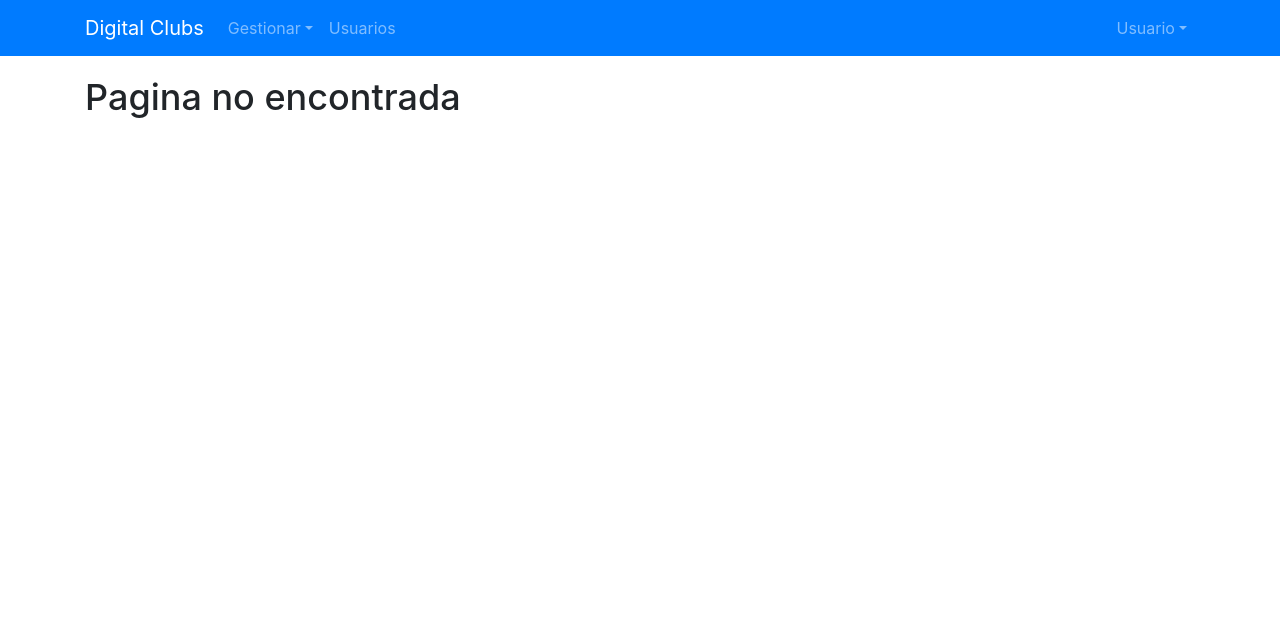
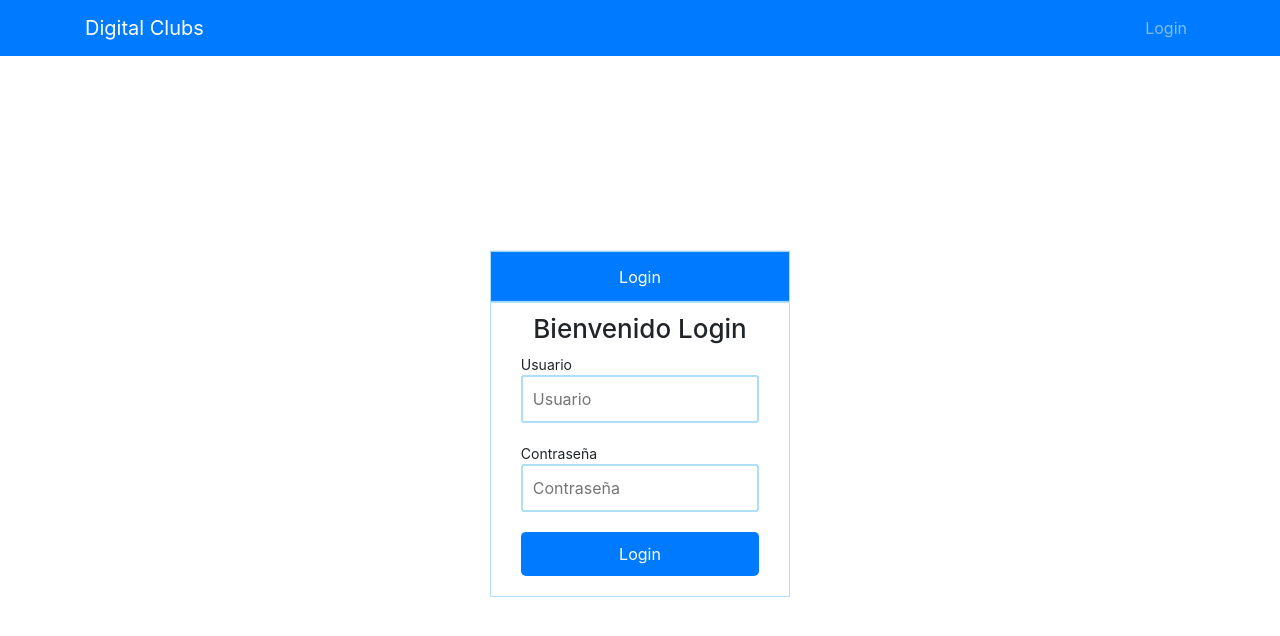
Before and after one commit to mikicastro7/digitalClub_front_gestor, a React (Create React App) app: page /login in a window 1280 px wide. Shown: the top 636 px of the page. Built offline with nearby package versions, Linux system fonts and the light colour scheme; no server answers; the HTML template or start-up script is replaced by a standard one.

Commit message:
Login form i post en login devuelve token

```diff
--- a/src/App.jsx
+++ b/src/App.jsx
@@ -3,7 +3,8 @@ import {
 } from "react-router-dom";
 import React from "react";
 import ContextoNoticiasProvider from "./Contextos/ContextoNoticiasProvider";
-import Navbar from "./Components/UIcomponents/Navbar";
+import NavbarDisplay from "./Components/UIcomponents/NavbarDisplay";
+import Login from "./paginas/Login";
 import MostrarNoticias from "./paginas/Noticias/MostrarNoticias";
 import AddNoticia from "./paginas/Noticias/AddNoticia";
 import EditarNoticia from "./paginas/Noticias/EditarNoticia";
@@ -17,28 +18,11 @@ import ContextoEquiposProvider from "./Contextos/ContextoEquiposProvider";
 const App = () => (
 
   <Router>
-    <Navbar />
+    <NavbarDisplay />
     <div className="container">
-      <ContextoNoticiasProvider>
-        <ContextoEquiposProvider>
       <Switch>
-            <Route path="/noticias" exact>
-              <MostrarNoticias />
-            </Route>
-            <Route path="/noticias/crear-noticia" exact>
-              <AddNoticia />
-            </Route>
-            <Route path="/noticias/editar-noticia/:id" exact>
-              <EditarNoticia />
-            </Route>
-            <Route path="/equipos" exact>
-              <Equipos />
-            </Route>
-            <Route path="/equipos/crear-equipo" exact>
-              <AddEquip />
-            </Route>
-            <Route path="/equipos/editar-equipo/:id" exact>
-              <EditarEquipo />
+        <Route path="/login">
+          <Login />
         </Route>
         <Route path="/home" exact>
           <PaginaPrincipalAuth />
@@ -46,12 +30,40 @@ const App = () => (
         <Route path="/" exact>
           <Redirect to="/home" />
         </Route>
+        <Route path="/noticias" exact>
+          <ContextoNoticiasProvider>
+            <MostrarNoticias />
+          </ContextoNoticiasProvider>
+        </Route>
+        <Route path="/noticias/crear-noticia" exact>
+          <ContextoNoticiasProvider>
+            <AddNoticia />
+          </ContextoNoticiasProvider>
+        </Route>
+        <Route path="/noticias/editar-noticia/:id" exact>
+          <ContextoNoticiasProvider>
+            <EditarNoticia />
+          </ContextoNoticiasProvider>
+        </Route>
+        <Route path="/equipos" exact>
+          <ContextoEquiposProvider>
+            <Equipos />
+          </ContextoEquiposProvider>
+        </Route>
+        <Route path="/equipos/crear-equipo" exact>
+          <ContextoEquiposProvider>
+            <AddEquip />
+          </ContextoEquiposProvider>
+        </Route>
+        <Route path="/equipos/editar-equipo/:id" exact>
+          <ContextoEquiposProvider>
+            <EditarEquipo />
+          </ContextoEquiposProvider>
+        </Route>
         <Route path="*" exact>
           <NotFoundPage />
         </Route>
       </Switch>
-        </ContextoEquiposProvider>
-      </ContextoNoticiasProvider>
     </div>
   </Router>
 );
--- /dev/null
+++ b/src/Components/UIcomponents/NavbarDisplay.jsx
@@ -0,0 +1,9 @@
+import React from "react";
+import NavbarLogin from "./NavbarLogin";
+import Navbar from "./Navbar";
+
+const NavbarDisplay = () => (
+  <NavbarLogin />
+);
+
+export default NavbarDisplay;
--- /dev/null
+++ b/src/Components/UIcomponents/NavbarLogin.jsx
@@ -0,0 +1,19 @@
+import React from "react";
+import { Navbar, Nav, NavDropdown } from "react-bootstrap";
+import { Link } from "react-router-dom";
+
+const NavbarLogin = () => (
+  <Navbar bg="primary" variant="dark" expand="lg">
+    <div className="container">
+      <Navbar.Brand className="nav-first" as={Link} to="/">Digital Clubs</Navbar.Brand>
+      <Navbar.Toggle aria-controls="basic-navbar-nav" />
+      <Navbar.Collapse id="basic-navbar-nav">
+        <Nav className="ml-auto nav-last">
+          <Nav.Link as={Link} to="/login">Login</Nav.Link>
+        </Nav>
+      </Navbar.Collapse>
+    </div>
+  </Navbar>
+);
+
+export default NavbarLogin;
--- a/src/hooks/useFetch.jsx
+++ b/src/hooks/useFetch.jsx
@@ -2,12 +2,15 @@ import { useCallback, useState } from "react";
 
 const useFetch = () => {
   const [datos, setDatos] = useState(null);
-  const pedirDatos = useCallback(url => {
-    fetch(url)
-      .then(resp => resp.json())
-      .then(datosAPI => setDatos(datosAPI));
+  const pedirDatos = useCallback(async (url, opciones = {}) => {
+    const resp = await fetch(url, opciones);
+    const datos = await resp.json();
+    setDatos(datos);
   }, []);
-  return { datos, pedirDatos, setDatos };
+  return {
+    datos,
+    pedirDatos
+  };
 };
 
 export default useFetch;
--- a/src/index.css
+++ b/src/index.css
@@ -330,3 +330,103 @@ section h1 {
     width: 90%
   }
 }
+
+
+.centerForm {
+  position: fixed;
+  left: 50%;
+  top: 53%;
+  -webkit-transform: translate(-50%, -50%);
+  transform: translate(-50%, -50%);
+  width: 300px;
+}
+
+.topBar {
+  background-color: #007bff;
+
+  display: flex;
+  border: 1px solid #aedff6;
+}
+
+.login {
+  text-align: center;
+  color: white;
+  text-decoration: none;
+  padding: 12.5px;
+  margin: 0;
+}
+
+.topBarContainer {
+  width: 100%;
+}
+
+.noUn {
+  text-decoration: none;
+}
+
+.formTitle {
+  text-align: center;
+  margin: 10px;
+  font-size: 26px;
+}
+
+.bodyForm {
+  border: 1px solid #aedff6;
+}
+
+.formLabel {
+  display: block;
+  font-size: 14px;
+  margin-left: 10%;
+  margin-bottom: 0px;
+}
+
+.formInput {
+  margin-left: 10%;
+  width: 80%;
+  border: 2px solid #aedff6;
+  border-radius: 3px;
+  padding: 10px;
+  box-shadow: none;
+}
+
+.formInput:focus {
+  outline: none;
+  border: 2px solid #007bff;
+  box-shadow: none;
+}
+
+.formButton {
+  width: 80%;
+  margin-left: 10%;
+  margin-top: 20px;
+  margin-bottom: 20px;
+  padding: 10px;
+  background-color: #007bff;
+  border: none;
+  border-radius: 5px;
+  color: white;
+  font-size: 16px;
+}
+
+.formButton:focus {
+  outline: none;
+}
+
+.formButton:hover {
+  background-color: #0071eb;
+  cursor: pointer;
+}
+
+@media (max-height: 480px) {
+  .centerForm {
+    position: static;
+    margin: auto;
+    left: auto;
+    top: auto;
+    -webkit-transform: unset;
+    transform: unset;
+    margin-top: 20px;
+    margin-bottom: 20px;
+  }
+}
--- /dev/null
+++ b/src/paginas/Login.jsx
@@ -0,0 +1,79 @@
+/* eslint-disable jsx-a11y/label-has-associated-control */
+import React, { useEffect, useState } from "react";
+import { useHistory } from "react-router";
+import useForm from "../hooks/useForm";
+import useFetch from "../hooks/useFetch";
+
+const Login = () => {
+  const history = useHistory();
+  const [errorLogin, setErrorLogin] = useState(false);
+  const { datos, pedirDatos } = useFetch();
+  const { formDatos, modificarDatos } = useForm({
+    user: "",
+    password: ""
+  });
+  const acceder = e => {
+    e.preventDefault();
+    pedirDatos(`${process.env.REACT_APP_HEROKU_URL}/usuarios/login`, {
+      method: "POST",
+      headers: {
+        "Content-Type": "application/json"
+      },
+      body: JSON.stringify(formDatos)
+    });
+  };
+  useEffect(() => {
+    if (datos) {
+      if (datos.error) {
+        setErrorLogin(true);
+      } else if (datos.token) {
+        console.log(datos.token);
+        console.log(datos);
+        localStorage.setItem("token-acceso-api", datos.token);
+        history.push("/inicio");
+      }
+    }
+  }, [datos, history]);
+
+  return (
+    <section>
+      <div className="centerForm">
+        <div className="topBar">
+          <div className="topBarContainer">
+            <p className="login">Login</p>
+          </div>
+        </div>
+        <div className="bodyForm">
+          <h3 className="formTitle">Bienvenido Login</h3>
+          {errorLogin && <p style={{ textAlign: "center", color: "red" }}>Error de credenciales</p>}
+          <form onSubmit={acceder} autoComplete="off">
+            <label htmlFor="usuario" className="formLabel">Usuario</label>
+            <input
+              name="user"
+              value={formDatos.user}
+              onChange={modificarDatos}
+              id="usuario"
+              placeholder="Usuario"
+              className="formInput"
+              type="text"
+            />
+
+            <label htmlFor="password" style={{ marginTop: "20px" }} className="formLabel">Contraseña</label>
+            <input
+              name="password"
+              value={formDatos.password}
+              onChange={modificarDatos}
+              id="password"
+              placeholder="Contraseña"
+              className="formInput"
+              type="password"
+            />
+            <button type="submit" className="formButton">Login</button>
+          </form>
+        </div>
+      </div>
+    </section>
+  );
+};
+
+export default Login;
```
Lines whose indentation alone changed are shown as unchanged.
